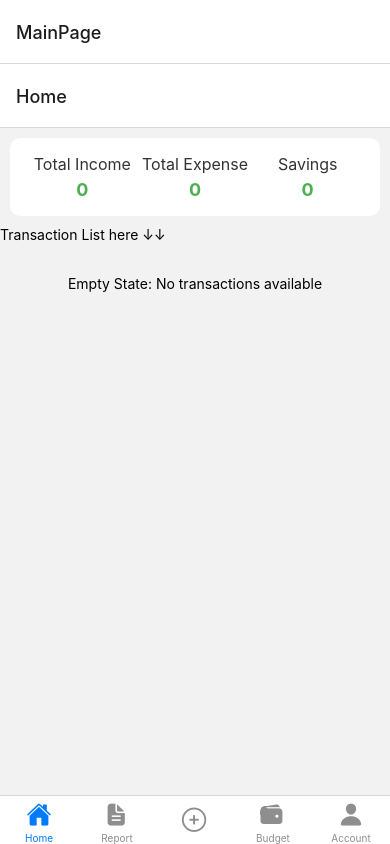
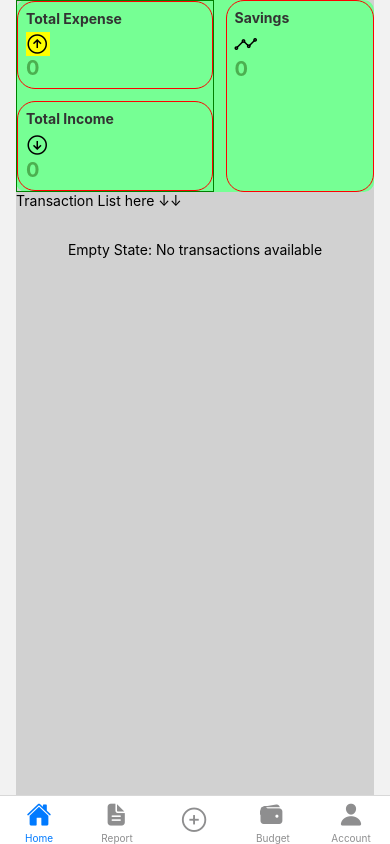
Before and after one commit to riwaldo14/spendWise, a React Native app: screen /Home in a window 390 px wide. Built offline with nearby package versions, Linux system fonts and the light colour scheme.

Commit message:
adding styles for homepage design

```diff
--- a/App.js
+++ b/App.js
@@ -20,13 +20,18 @@ import CategoryContextProvider from "./store/category-context";
 import AddNewCategoryScreen from "./src/screens/AddNewCategoryScreen";
 import SelectSourceOfFundScreen from "./src/screens/SelectSourceOfFundScreen";
 import AccountContextProvider from "./store/account-context";
+import AddNewSourceOfFundScreen from "./src/screens/AddNewSourceOfFundScreen";
 
 const Stack = createNativeStackNavigator();
 
 function HomeStackScreen() {
   return (
     <Stack.Navigator>
-      <Stack.Screen name="Home" component={HomeScreen} />
+      <Stack.Screen
+        name="Home"
+        component={HomeScreen}
+        options={{ headerShown: false }}
+      />
     </Stack.Navigator>
   );
 }
@@ -34,7 +39,11 @@ function HomeStackScreen() {
 function ReportStackScreen() {
   return (
     <Stack.Navigator>
-      <Stack.Screen name="Reports" component={ReportScreen} />
+      <Stack.Screen
+        name="Reports"
+        component={ReportScreen}
+        options={{ headerShown: false }}
+      />
     </Stack.Navigator>
   );
 }
@@ -127,7 +136,11 @@ export default function App() {
         <AccountContextProvider>
           <NavigationContainer>
             <Stack.Navigator>
-              <Stack.Screen name="MainPage" component={MainPage} />
+              <Stack.Screen
+                name="MainPage"
+                component={MainPage}
+                options={{ headerShown: false }}
+              />
               <Stack.Screen name="AddTransaction" component={AddTransaction} />
               <Stack.Screen name="DetailsScreen" component={DetailsScreen} />
               <Stack.Screen
@@ -146,6 +159,10 @@ export default function App() {
                 name="SelectSourceOfFund"
                 component={SelectSourceOfFundScreen}
               />
+              <Stack.Screen
+                name="AddNewSourceOfFund"
+                component={AddNewSourceOfFundScreen}
+              />
             </Stack.Navigator>
           </NavigationContainer>
         </AccountContextProvider>
--- a/src/components/SummaryCard.js
+++ b/src/components/SummaryCard.js
@@ -1,6 +1,7 @@
 import { View, Text, StyleSheet } from "react-native";
 import React, { useContext } from "react";
 import { TransactionContext } from "../../store/transaction-context";
+import { Ionicons } from "@expo/vector-icons";
 
 export default function SummaryCard() {
   const transactionCtx = useContext(TransactionContext);
@@ -26,15 +27,31 @@ export default function SummaryCard() {
   return (
     <View style={styles.container}>
       <View style={styles.column}>
-        <Text style={styles.label}>Total Income</Text>
-        <Text style={styles.value}>{totalIncome}</Text>
+        <View style={styles.innerContainer}>
+          <Text style={styles.label}>Total Expense</Text>
+          <View style={styles.iconContainer}>
+            <Ionicons
+              name="arrow-up-circle-outline"
+              color={"black"}
+              size={24}
+            />
+          </View>
+          <Text style={styles.value}>{totalExpense}</Text>
+        </View>
+        <View style={styles.innerContainer}>
+          <Text style={styles.label}>Total Income</Text>
+          <Ionicons
+            name="arrow-down-circle-outline"
+            color={"black"}
+            size={24}
+          />
+          <Text style={styles.value}>{totalIncome}</Text>
+        </View>
       </View>
-      <View style={styles.column}>
-        <Text style={styles.label}>Total Expense</Text>
-        <Text style={styles.value}>{totalExpense}</Text>
-      </View>
-      <View style={styles.column}>
+
+      <View style={styles.columnSaving}>
         <Text style={styles.label}>Savings</Text>
+        <Ionicons name="analytics-outline" color={"black"} size={24} />
         <Text style={styles.value}>{totalSaving}</Text>
       </View>
     </View>
@@ -45,22 +62,50 @@ const styles = StyleSheet.create({
   container: {
     flexDirection: "row",
     justifyContent: "space-evenly",
-    backgroundColor: "#ffffff",
+    backgroundColor: "#76ff94",
     borderRadius: 10,
-    padding: 16,
-    margin: 10,
+    gap: 12,
   },
   column: {
+    flex: 1.5,
+    alignItems: "flex-start",
+    // backgroundColor: "green",
+    borderColor: "green",
+    borderWidth: 1,
+    gap: 12,
+  },
+  columnSaving: {
     flex: 1,
+    borderColor: "red",
+    borderWidth: 1,
+    borderRadius: 18,
+    padding: 8,
+  },
+  innerContainer: {
+    borderColor: "red",
+    borderWidth: 1,
+    width: "100%",
+    borderRadius: 18,
+    padding: 8,
+    alignContent: "center",
+  },
+  iconContainer: {
+    backgroundColor: "yellow",
+    width: 24,
+    height: 24,
+    justifyContent: "center",
+    alignContent: "center",
     alignItems: "center",
   },
   label: {
-    fontSize: 16,
+    textAlign: "left",
+    fontSize: 14,
+    fontWeight: "bold",
     color: "#333",
     marginBottom: 5,
   },
   value: {
-    fontSize: 18,
+    fontSize: 20,
     fontWeight: "bold",
     color: "#4CAF50",
   },
--- /dev/null
+++ b/src/screens/AddNewSourceOfFundScreen.js
@@ -0,0 +1,57 @@
+import { StyleSheet, Text, View } from "react-native";
+import React, { useContext, useState } from "react";
+import InputField from "../components/InputField";
+import CustomButton from "../components/CustomButton";
+import { AccountContext } from "../../store/account-context";
+
+export default function AddNewSourceOfFundScreen({ navigation }) {
+  const [accountName, setAccountName] = useState("");
+  const [initialBalance, setInitialBalance] = useState("");
+
+  const AccountCtx = useContext(AccountContext);
+
+  function submitNewSofHandler() {
+    const sofData = {
+      accountName,
+      initialBalance,
+    };
+
+    AccountCtx.addAccount(sofData);
+    navigation.goBack();
+  }
+
+  //   function submitNewCategoryHandler() {
+  //     const categoryData = {
+  //       categoryName,
+  //       parentCategory,
+  //       categoryType,
+  //     };
+
+  //     CategoryCtx.addCategory(categoryData);
+  //     navigation.goBack();
+  //   }
+
+  return (
+    <View style={styles.container}>
+      <Text>Add New Source Of Fund Screen</Text>
+      <InputField
+        placeholder={"account name"}
+        value={accountName}
+        onChangeText={(text) => setAccountName(text)}
+      />
+      <InputField
+        placeholder={"initial balance"}
+        keyboardType={"numeric"}
+        value={initialBalance}
+        onChangeText={(text) => setInitialBalance(text)}
+      />
+      <CustomButton label={"save new wallet"} onPress={submitNewSofHandler} />
+    </View>
+  );
+}
+
+const styles = StyleSheet.create({
+  container: {
+    margin: 16,
+  },
+});
--- a/src/screens/AddTransaction.js
+++ b/src/screens/AddTransaction.js
@@ -1,12 +1,5 @@
 import React, { useContext, useEffect, useState } from "react";
-import {
-  View,
-  TextInput,
-  Button,
-  StyleSheet,
-  Pressable,
-  Text,
-} from "react-native";
+import { View, Button, StyleSheet, Pressable, Text } from "react-native";
 import dayjs from "dayjs";
 
 import { v4 as uuidv4 } from "uuid";
@@ -82,6 +75,14 @@ const AddTransaction = ({ route, navigation }) => {
     }
   };
 
+  const getSofText = (editTransaction, selectedAccount) => {
+    if (!editTransaction) {
+      return selectedAccount ? selectedAccount : "pick account";
+    } else {
+      return selectedAccount ? selectedAccount : editTransaction.sourceOfFund;
+    }
+  };
+
   function submitHandler() {
     const transactionData = {
       amount,
@@ -143,7 +144,9 @@ const AddTransaction = ({ route, navigation }) => {
         onChangeText={(text) => setSourceOfFund(text)}
       /> */}
       <Pressable style={styles.inputContainer} onPress={chooseSofHandler}>
-        <Text style={styles.input}>{sourceOfFund}</Text>
+        <Text style={styles.input}>
+          {getSofText(editTransaction, selectedAccount)}
+        </Text>
       </Pressable>
 
       <DatePicker value={date} onValueChange={handleDateChange} />
--- a/src/screens/HomeScreen.js
+++ b/src/screens/HomeScreen.js
@@ -1,4 +1,4 @@
-import { View, Text } from "react-native";
+import { View, Text, SafeAreaView, StyleSheet } from "react-native";
 import React, { useContext } from "react";
 
 //Components Import
@@ -10,11 +10,12 @@ import { TransactionContext } from "../../store/transaction-context";
 export default function HomeScreen() {
   const TransactionsCtx = useContext(TransactionContext);
 
-  console.log(
-    "TransactionCtx dari HomeScreen JSON>>>",
-    JSON.stringify(TransactionsCtx.transactions, null, 2)
-  );
+  // console.log(
+  //   "TransactionCtx dari HomeScreen JSON>>>",
+  //   JSON.stringify(TransactionsCtx.transactions, null, 2)
+  // );
   return (
+    <SafeAreaView style={styles.rootContainer}>
       <View>
         <SummaryCard />
         <Text>Transaction List here ↓↓ </Text>
@@ -27,5 +28,14 @@ export default function HomeScreen() {
         )}
         {/* <TransactionList transactions={TransactionsCtx.transactions} /> */}
       </View>
+    </SafeAreaView>
   );
 }
+
+const styles = StyleSheet.create({
+  rootContainer: {
+    backgroundColor: "#d1d1d1",
+    flex: 1,
+    marginHorizontal: 16,
+  },
+});
--- a/src/screens/ReportScreen.js
+++ b/src/screens/ReportScreen.js
@@ -59,6 +59,7 @@ export default function ReportScreen() {
     </View>
   );
 }
+``;
 
 const styles = StyleSheet.create({
   box: {
--- a/src/screens/SelectSourceOfFundScreen.js
+++ b/src/screens/SelectSourceOfFundScreen.js
@@ -1,6 +1,7 @@
 import { Pressable, StyleSheet, Text, View } from "react-native";
 import React, { useContext } from "react";
 import { AccountContext } from "../../store/account-context";
+import CustomButton from "../components/CustomButton";
 
 export default function SelectSourceOfFundScreen({ route, navigation }) {
   const SelectedTrx = route.params?.editTransaction;
@@ -17,10 +18,15 @@ export default function SelectSourceOfFundScreen({ route, navigation }) {
     });
   }
 
+  function addNewSofHandler() {
+    navigation.navigate("AddNewSourceOfFund");
+  }
+
   return (
     <View>
       <Text>SelectSourceOfFundScreen</Text>
       <View style={styles.inputContainer}>
+        <CustomButton label={"add new wallet"} onPress={addNewSofHandler} />
         {accountCtx.accounts.map((account) => (
           <Pressable
             key={account.id}
--- a/store/account-context.js
+++ b/store/account-context.js
@@ -15,10 +15,10 @@ const INITIAL_ACCOUNTS = [
 
 export const AccountContext = createContext({
   accounts: [],
-  addAccount: ({ accountName, parentAccount, accountType }) => {},
+  addAccount: ({ accountName, initialBalance }) => {},
   setAccount: (accounts) => {},
   deleteAccount: (id) => {},
-  updateAccount: (id, { accountName, parentAccount, accountType }) => {},
+  updateAccount: (id, { accountName, initialBalance }) => {},
 });
 
 function accountsReducer(state, action) {
```
Lines whose indentation alone changed are shown as unchanged.
